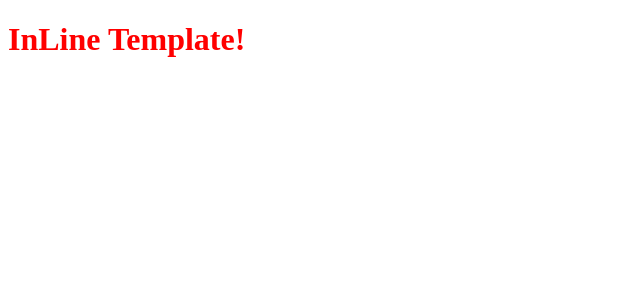
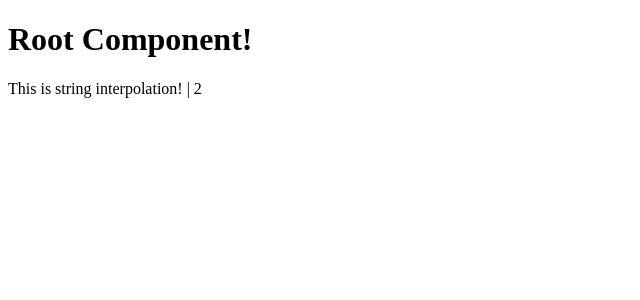
Before and after one commit to MaryamMousavian/angular2_Test1, an Angular app: page / in a window 1280 px wide. Shown: the top 300 px of the page, without its empty margins (0-640 px from the left). Built offline with nearby package versions, Linux system fonts and the light colour scheme.

Commit message:
databinding, string interpolation

```diff
--- a/src/app/app.component.ts
+++ b/src/app/app.component.ts
@@ -1,4 +1,4 @@
-import { Component } from '@angular/core';
+import {Component} from '@angular/core';
 
 // @Component({
 //   selector: 'app-root',
@@ -7,8 +7,8 @@ import { Component } from '@angular/core';
 // })
 @Component({
   selector: 'app-root',
-  template: '<h1> InLine Template!</h1>',
-  styles: ['h1{color: red}']
+  template: '<h1> Root Component!</h1>' +
+  '<app-databinding></app-databinding>'
 })
 export class AppComponent {
   title = 'app';
--- a/src/app/app.module.ts
+++ b/src/app/app.module.ts
@@ -3,11 +3,15 @@ import { NgModule } from '@angular/core';
 
 import { AppComponent } from './app.component';
 import { OtherComponent } from './other/other.component';
+import { AnotherComponent } from './other/another.component';
+import { DatabindingComponent } from './other/databinding/databinding.component';
 
 @NgModule({
   declarations: [
     AppComponent,
-    OtherComponent
+    OtherComponent,
+    AnotherComponent,
+    DatabindingComponent
   ],
   imports: [
     BrowserModule
--- /dev/null
+++ b/src/app/other/another.component.ts
@@ -0,0 +1,20 @@
+import {Component, OnInit} from '@angular/core';
+
+@Component({
+  selector: 'app-another',
+  template: `
+    <article>
+      <ng-content></ng-content>
+    </article>
+  `,
+  styles: ['article{border: 1px solid black;}']
+})
+export class AnotherComponent implements OnInit {
+
+  constructor() {
+  }
+
+  ngOnInit() {
+  }
+
+}
--- /dev/null
+++ b/src/app/other/databinding/databinding.component.html
@@ -0,0 +1,3 @@
+<p>
+  {{stringInterpolation}} | {{numberInterpolation}}
+</p>
--- /dev/null
+++ b/src/app/other/databinding/databinding.component.ts
@@ -0,0 +1,11 @@
+import { Component } from '@angular/core';
+
+@Component({
+  selector: 'app-databinding',
+  templateUrl: './databinding.component.html',
+  styleUrls: ['./databinding.component.css']
+})
+export class DatabindingComponent {
+  stringInterpolation = 'This is string interpolation!';
+  numberInterpolation = 2;
+}
--- a/src/app/other/other.component.html
+++ b/src/app/other/other.component.html
@@ -1,3 +1,3 @@
-<p>
-  other works!
-</p>
+<h1>
+  other works!!!!!!!!!
+</h1>
```
Also changed, not shown: src/app/other/databinding/databinding.component.css (added).
